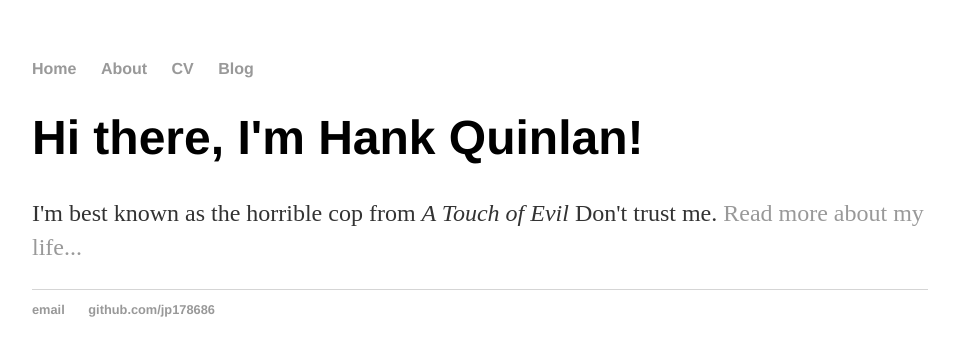
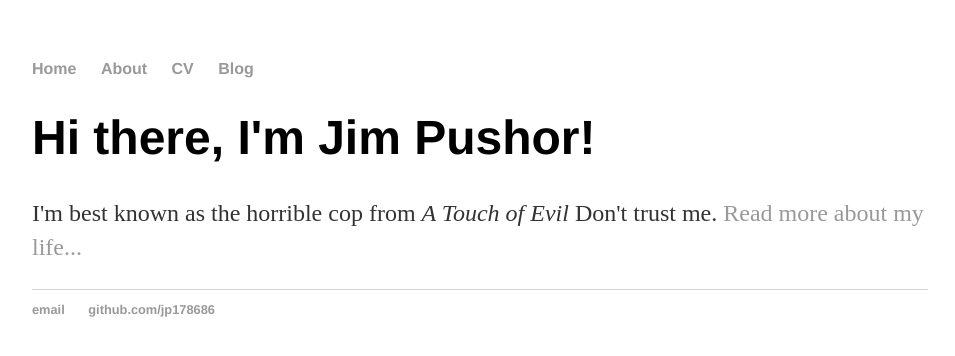
Before and after one commit to jp178686/jp178686.github.io, a Jekyll site: the page built from index.html, in a window 1280 px wide. Shown: the top 356 px of the page, without its empty margins (160-1115 px from the left). Built offline with Jekyll 4.4.1, drawn with Linux system fonts in a browser that asks for light colours.

Commit message:
Update index.html

```diff
--- a/index.html
+++ b/index.html
@@ -1,8 +1,8 @@
 ---
 layout: default
-title: Hank Quinlan, Horrible Cop
+title: Jim Pushor, Business guy
 ---
 <div class="blurb">
-	<h1>Hi there, I'm Hank Quinlan!</h1>
+	<h1>Hi there, I'm Jim Pushor!</h1>
 	<p>I'm best known as the horrible cop from <em>A Touch of Evil</em> Don't trust me. <a href="/about">Read more about my life...</a></p>
 </div><!-- /.blurb -->
```
